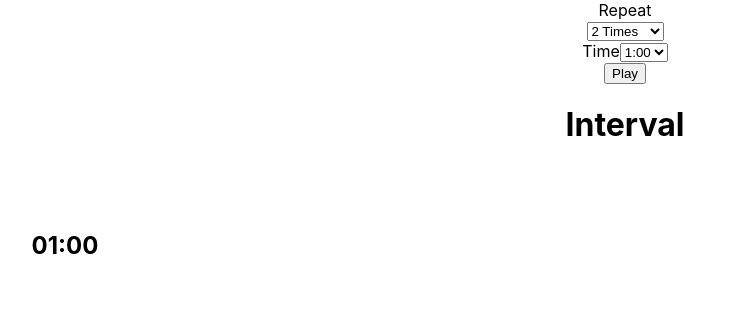
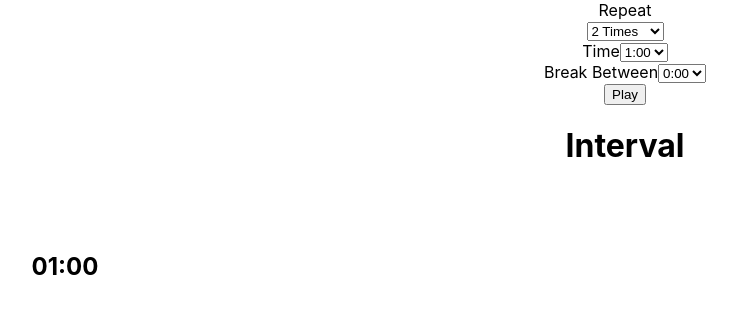
Before and after one commit to toddwseattle/interval-timerjs, a React (Create React App) app: page / in a window 1280 px wide. Shown: the top 314 px of the page, without its empty margins (15-752 px from the left). Built offline with nearby package versions, Linux system fonts and the light colour scheme.

Commit message:
Add Alarm, Add BreakTimeInput, Add OnComplete callback
oncomplete callback currently stops play which abbreviates alarm? is this the deisred behavior.

intervals not yet implementd.

on completion, the time is not reset...should it be?

```diff
--- a/src/App.js
+++ b/src/App.js
@@ -1,7 +1,7 @@
 import React, { Component } from "react";
 import "./App.css";
 import TimerDisplay from "./components/TimerDisplay";
-import Commands from "./containers/commands";
+import Commands from "./containers/Commands";
 import PlayPause from "./components/PlayPause";
 
 class App extends Component {
@@ -9,19 +9,26 @@ class App extends Component {
     super(props);
     this.intervalChange = this.intervalChange.bind(this);
     this.resetComplete = this.resetComplete.bind(this);
+    this.intervalDone = this.intervalDone.bind(this);
     this.ppClick = this.ppClick.bind(this);
     this.state = {
       intervals: 1,
       duration: 60,
+      tbreak: 0,
       reset: false,
       play: false
     };
   }
-  intervalChange(intervals = 1, duration = 60) {
+  intervalDone() {
+    this.setState({ ...this.state, play: false });
+  }
+
+  intervalChange({ intervals = 1, timespan = 60, tbreak = 0 }) {
     this.setState({
       ...this.state,
       intervals: intervals,
-      duration: duration,
+      duration: timespan,
+      tbreak: tbreak,
       play: false,
       reset: true
     });
@@ -43,6 +50,7 @@ class App extends Component {
           play={this.state.play}
           reset={this.state.reset}
           resetCallback={this.resetComplete}
+          timerDone={this.intervalDone}
         />
       </div>
     );
--- /dev/null
+++ b/src/components/Alarm.js
@@ -0,0 +1,18 @@
+import React from "react";
+import PropTypes from "prop-types";
+import soundfile from "../assets/analog-watch.mp3";
+
+const Alarm = ({ play }) => {
+  let myRef = React.createRef();
+  if (play) {
+    return <audio ref={myRef} src={soundfile} autoPlay />;
+  } else {
+    return <span />;
+  }
+};
+
+Alarm.propTypes = {
+  play: PropTypes.bool
+};
+
+export default Alarm;
--- /dev/null
+++ b/src/components/BreakTimeInput.js
@@ -0,0 +1,44 @@
+import React from "react";
+import PropTypes from "prop-types";
+
+function BreakTimeInput({ bTime = 10, onselect }) {
+  let breakSelects = [
+    { id: "bks-0", duration: 0, label: "0:00" },
+    { id: "bks-05", duration: 5, label: "0:05" },
+    { id: "bks-10", duration: 10, label: "0:10" },
+    { id: "bks-15", duration: 15, label: "0:15" },
+    { id: "bks-30", duration: 30, label: "0:30" },
+    { id: "bks-60", duration: 60, label: "1:00" },
+    { id: "bks-75", duration: 75, label: "1:15" },
+    { id: "bks-90", duration: 90, label: "1:30" },
+    { id: "bks-120", duration: 120, label: "2:00" }
+  ];
+  return (
+    <div>
+      <label className="label">Break Between</label>
+      <select
+        value={bTime}
+        name="btime"
+        onChange={
+          onselect ||
+          (() => {
+            console.log("default");
+          })
+        }
+      >
+        {breakSelects.map(ts => (
+          <option key={ts.id} value={ts.duration}>
+            {ts.label}
+          </option>
+        ))}
+      </select>
+    </div>
+  );
+}
+
+BreakTimeInput.propTypes = {
+  bTime: PropTypes.number,
+  onselect: PropTypes.func.isRequired
+};
+
+export default BreakTimeInput;
--- a/src/components/intervalinput.jsx
+++ b/src/components/IntervalInput.js
@@ -1,7 +1,7 @@
 import React from "react";
 import PropTypes from "prop-types";
 
-function Intervalinput({ intervals, valueChange }) {
+function IntervalInput({ intervals, valueChange }) {
   let options = [];
   for (let i = 1; i < 11; i++) {
     options.push(
@@ -33,9 +33,9 @@ function Intervalinput({ intervals, valueChange }) {
   );
 }
 
-Intervalinput.propTypes = {
+IntervalInput.propTypes = {
   intervals: PropTypes.number,
   valueChange: PropTypes.func
 };
 
-export default Intervalinput;
+export default IntervalInput;
--- a/src/components/timecircle.jsx
+++ b/src/components/TimeCircle.js
@@ -1,6 +1,7 @@
 import React, { Component } from "react";
 import PropTypes from "prop-types";
 import TimeFormat from "./TimeFormat";
+import Alarm from "./Alarm";
 // default styles
 const TimeCircleDiv = { position: "relative", float: "left" };
 const TimeCircleText = {
@@ -24,7 +25,8 @@ class TimeCircle extends Component {
     circleSize: PropTypes.number,
     play: PropTypes.bool,
     reset: PropTypes.bool,
-    resetCallback: PropTypes.func
+    resetCallback: PropTypes.func,
+    timerDone: PropTypes.func
   };
 
   constructor(props) {
@@ -69,6 +71,8 @@ class TimeCircle extends Component {
         ...this.state,
         remainCount: this.state.remainCount - 1
       });
+    } else if (this.state.remainCount === 0 && this.props.play) {
+      this.props.timerDone();
     }
   }
 
@@ -111,6 +115,7 @@ class TimeCircle extends Component {
             stroke="black"
           />
         </svg>
+        <Alarm play={this.state.remainCount === 0 && this.props.play} />
       </div>
     );
   }
--- a/src/components/TimerDisplay.js
+++ b/src/components/TimerDisplay.js
@@ -1,12 +1,13 @@
 // Timer Stateless Functional Components
 import React from "react";
-import TimeCircle from "./timecircle";
+import TimeCircle from "./TimeCircle";
 export const TimeDisplay = ({
   toDisplay,
   duration = 60,
   play = true,
   reset = false,
-  resetCallback
+  resetCallback,
+  timerDone
 }) => {
   return (
     <div>
@@ -16,6 +17,7 @@ export const TimeDisplay = ({
         play={play}
         reset={reset}
         resetCallback={resetCallback}
+        timerDone={timerDone}
       />
     </div>
   );
--- a/src/containers/commands.js
+++ b/src/containers/commands.js
@@ -1,7 +1,8 @@
 import React, { Component } from "react";
 import PropTypes from "prop-types";
-import Intervalinput from "../components/intervalinput";
-import TimeSpan from "../components/timespan";
+import IntervalInput from "../components/IntervalInput";
+import TimeSpan from "../components/TimeSpan";
+import BreakTimeInput from "../components/BreakTimeInput";
 
 export class Commands extends Component {
   static propTypes = {
@@ -12,33 +13,41 @@ export class Commands extends Component {
   };
   constructor(props) {
     super(props);
-    this.state = { intervals: 2, timespan: 60 };
+    this.state = { intervals: 2, timespan: 60, tbreak: 0 };
     this.setInterval = this.setInterval.bind(this);
     this.setTimeSpan = this.setTimeSpan.bind(this);
+    this.setBreak = this.setBreak.bind(this);
   }
   setInterval(e) {
-    console.log(e.target.value);
-    this.setState({ ...this.state, intervals: parseInt(e.target.value) });
+    const ivals = parseInt(e.target.value);
+    this.setState({ ...this.state, intervals: ivals });
     if (this.props.onchange) {
-      this.props.onchange(this.state.intervals, this.state.timespan);
+      this.props.onchange({ ...this.state, intervals: ivals });
+    }
+  }
+  setBreak(e) {
+    const tbr = parseInt(e.target.value, 10);
+    this.setState({ ...this.state, tbreak: tbr });
+    if (this.props.onchange) {
+      this.props.onchange({ ...this.state, tbreak: tbr });
     }
   }
   setTimeSpan(e) {
-    console.log(e.target.value);
     const tspan = parseInt(e.target.value, 10);
     this.setState({ ...this.state, timespan: tspan });
     if (this.props.onchange) {
-      this.props.onchange(this.state.intervals, tspan);
+      this.props.onchange({ ...this.state, timespan: tspan });
     }
   }
   render() {
     let comDisp = this.props.show ? (
       <div>
-        <Intervalinput
+        <IntervalInput
           valueChange={this.setInterval}
           intervals={this.state.intervals}
         />
         <TimeSpan onselect={this.setTimeSpan} timespan={this.state.timespan} />
+        <BreakTimeInput onselect={this.setBreak} bTime={this.state.tbreak} />
       </div>
     ) : (
       <div />
```
Also changed, not shown: src/components/TimeSpan.js (renamed from src/components/timespan.jsx), 1 other file (tests, documents, lock files or other folders).
